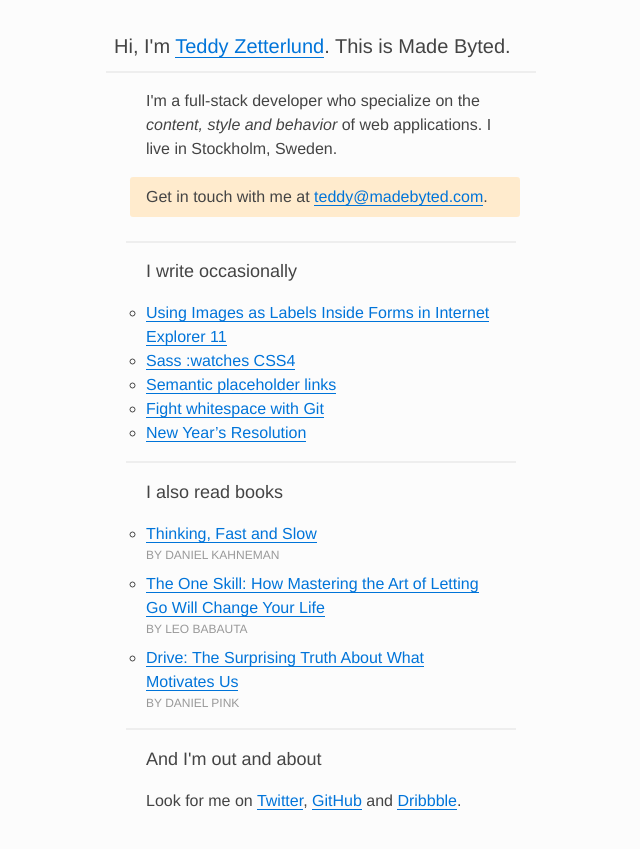
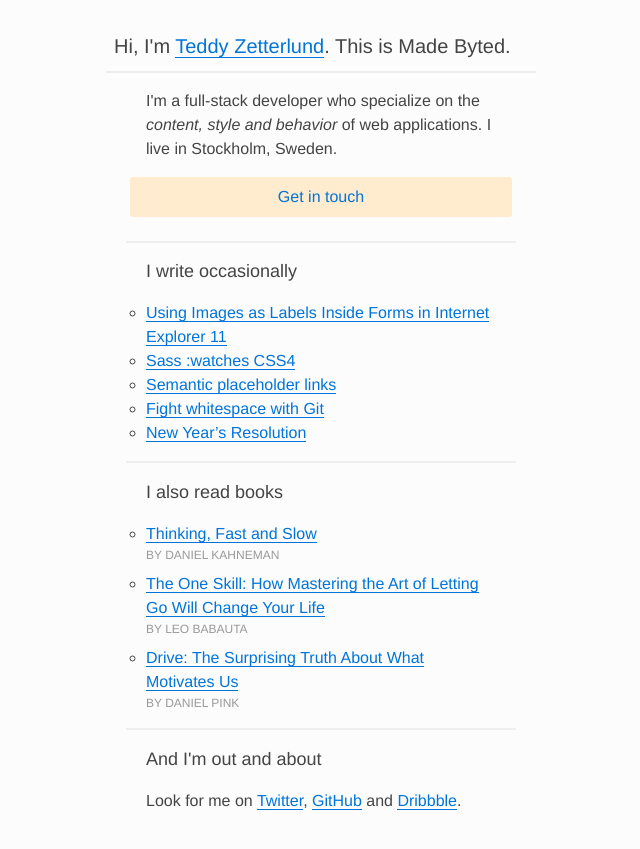
Before and after one commit to teddyzetterlund/madebyted.github.io, a Jekyll site: the page built from index.html, in a window 1280 px wide. Shown: the top 849 px of the page, without its empty margins (319-959 px from the left). Built offline with Jekyll 4.4.1, drawn with Linux system fonts in a browser that asks for light colours; Markdown is read by kramdown in place of the engine named in the settings.

Commit message:
Simplify contact link

```diff
--- a/css/main.css
+++ b/css/main.css
@@ -131,12 +131,16 @@ a:hover {
     display: inline;
   }
 
-  .callout {
+  .callout-link {
     background: #FFEBCD;
+    border-bottom: 0;
     border-radius: .2rem;
+    display: block;
     font-weight: 500;
     margin: 0 -1.5rem 1.5rem -1rem;;
     padding: .5rem 1rem;
+    text-align: center;
+    width: 100%;
   }
 
   img {
--- a/index.html
+++ b/index.html
@@ -6,7 +6,7 @@ layout: default
 
 <p>I'm a full-stack developer who specialize on the <em>content, style and behavior</em> of web applications. I live in Stockholm, Sweden.</p>
 
-<p class="callout">Get in touch with me at <a href="mailto:teddy@madebyted.com">teddy@madebyted.com</a>.</p>
+<a class="callout-link">Get in touch</a>
 
 <h2>I write occasionally</h2>
 
```
